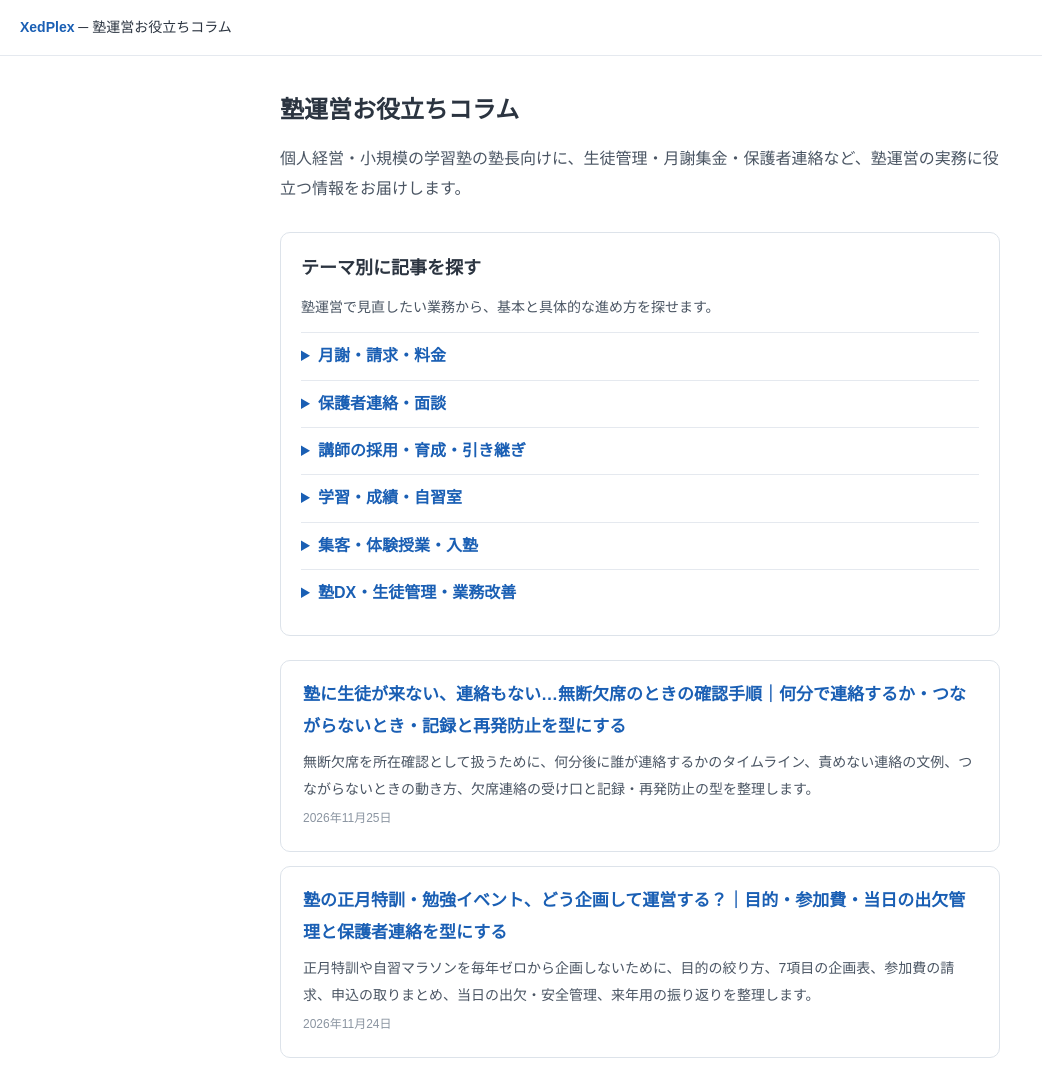
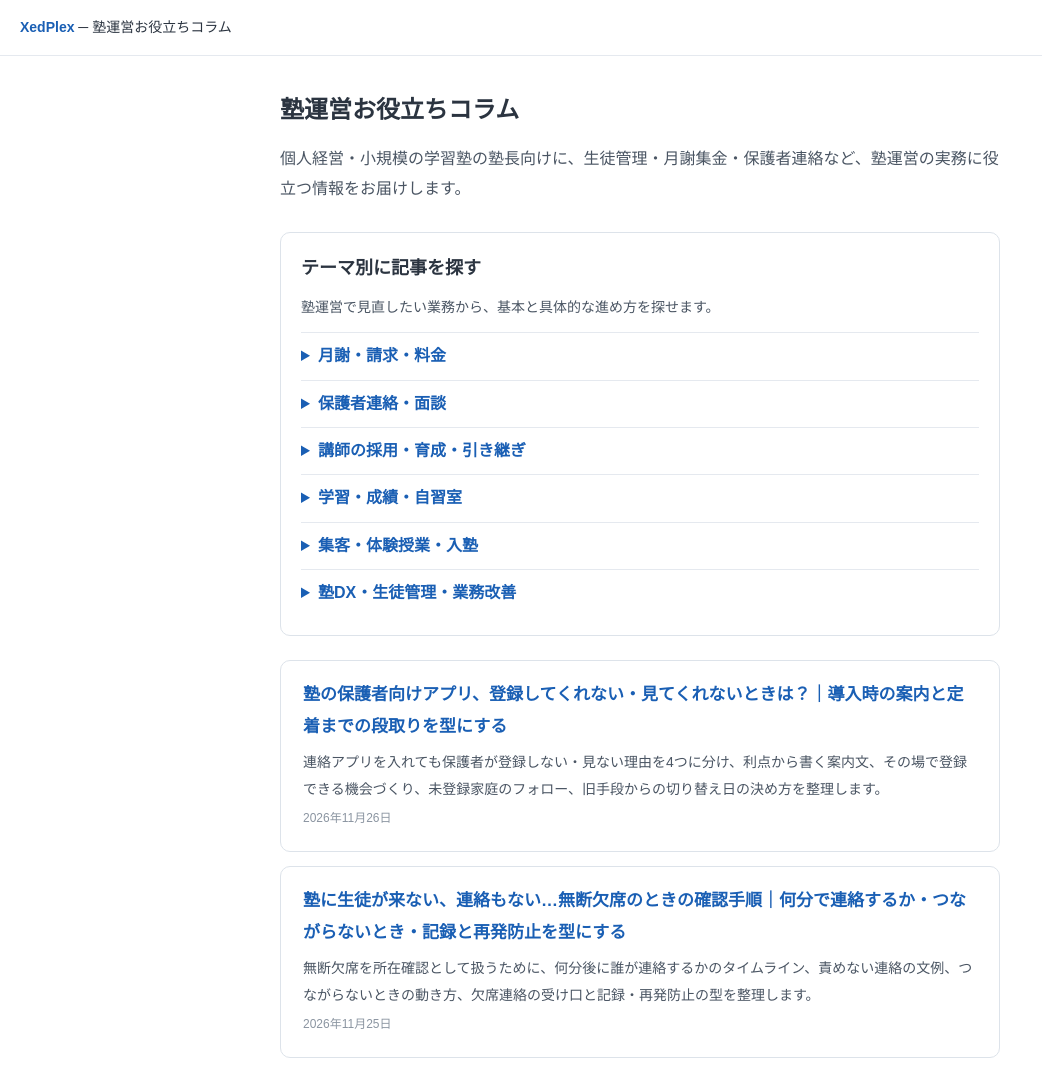
Before and after one commit to BrightGeniusSawada/xedplex-column, a plain HTML site: page index.html in a window 1280 px wide. Shown: the top 1069 px of the page, without its empty margins (0-1042 px from the left). Drawn offline with Linux system fonts and the light colour scheme.

Commit message:
記事追加: 塾の保護者向けアプリ、登録してくれない・見てくれないときは？（一覧に追加）

```diff
--- a/index.html
+++ b/index.html
@@ -96,6 +96,11 @@
 <!-- seo-topics:end -->
 
 <!-- ▼ 新しい記事はこのリストの一番上に追加してください -->
+<a class="card" href="hogosha-app-toroku-teichaku.html">
+  <h2>塾の保護者向けアプリ、登録してくれない・見てくれないときは？｜導入時の案内と定着までの段取りを型にする</h2>
+  <p>連絡アプリを入れても保護者が登録しない・見ない理由を4つに分け、利点から書く案内文、その場で登録できる機会づくり、未登録家庭のフォロー、旧手段からの切り替え日の決め方を整理します。</p>
+  <span class="date">2026年11月26日</span>
+</a>
 <a class="card" href="mudan-kesseki-kakunin-taio.html">
   <h2>塾に生徒が来ない、連絡もない…無断欠席のときの確認手順｜何分で連絡するか・つながらないとき・記録と再発防止を型にする</h2>
   <p>無断欠席を所在確認として扱うために、何分後に誰が連絡するかのタイムライン、責めない連絡の文例、つながらないときの動き方、欠席連絡の受け口と記録・再発防止の型を整理します。</p>
```
